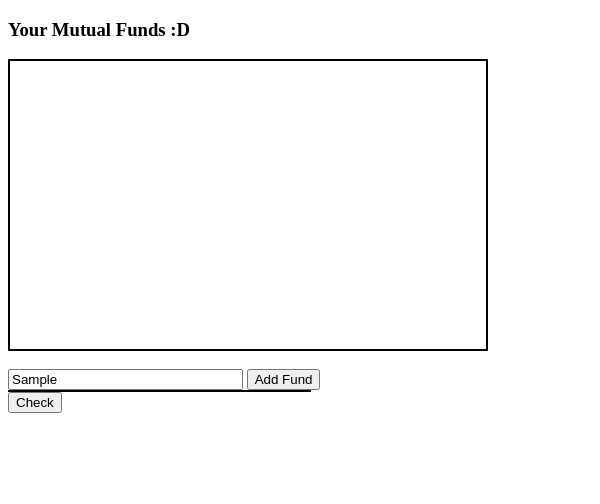
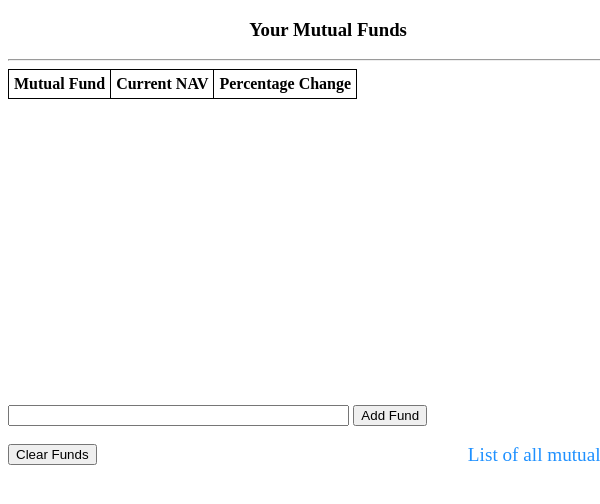
Before and after one commit to sunilkumarc/mutual-fund-tracker, a browser extension: page popup.html in a window 400 px wide. Both pictures are taken after typing "Sample" into the empty fields and a click on the button "Add Fund". Shown: the top 504 px of the page, 600 px wide, since content can reach past the window. Drawn offline with Linux system fonts and the light colour scheme; no server answers.

Commit message:
Bare minimal functionalities working with full UI.

```diff
--- a/load_data.js
+++ b/load_data.js
@@ -3,9 +3,14 @@ function round(num) {
 }
 
 $("#fund-options").click(function(ev) {
+    $("#fund-options").css("display", "none");
     $("#fund").val(ev.target.innerHTML.split("<br>")[0]);
     window.localStorage.setItem("mf_fund_id", ev.target.id);
     $("#fund-options").html("");
+});
+
+$("#funds-list").click(function() {
+    chrome.tabs.create({url: "https://mf.zerodha.com/funds", active: false});
 });
 
 $("#add-mutual-fund").click(function() {
@@ -17,10 +22,13 @@ $("#add-mutual-fund").click(function() {
         }
         data.mf_ids.push(mfId);
         chrome.storage.local.set({"mf_ids": data.mf_ids}, function(){});
+        getData(mfId);
+        window.localStorage.removeItem("mf_fund_id");
+        $("#fund").val("");
     });
 });
 
-$("#temp").click(function() {
+$("#check").click(function() {
     chrome.storage.local.get("mf_ids", function(data) {
         if (data.mf_ids != undefined) {
             alert(JSON.stringify(data.mf_ids));
@@ -28,7 +36,11 @@ $("#temp").click(function() {
             alert("Nothing stored yet!");
         }
     });
-    // chrome.storage.local.clear();
+});
+
+$("#clear").click(function() {
+    chrome.storage.local.clear();
+    $("#funds-data").html("");
 });
 
 $("#fund").keyup(function() {
@@ -46,30 +58,34 @@ $("#fund").keyup(function() {
     }
 
     $("#fund-options").html(content);
+    $("#fund-options").css("display", "block");
 });
 
-// $("#funds-data").html(autoCompleteData[0]["name"]);
+function getData(url) {
+    var url = "https://mf.zerodha.com/api/fund-info?graph_type=normal&scheme_id=" + url + "&session_token=";
+    $.get(url, function(data) {
+        var length = data['data']['graph'].length;
+        var content = "<tr>";
+        content += "<td>" + data['data']['bse_master'][0]['scheme_name'] + "</td>";
+        content += "<td>" + data['data']['graph'][length-1]['y'] + "</td>";
 
-// $.get("https://mf.zerodha.com/api/fund-info?graph_type=normal&scheme_id=14051732.00206600&session_token=", function(data) {
-//     var length = data['data']['graph'].length;
-//     content = data['data']['bse_master'][0]['scheme_name'];
-//     content += "......" + data['data']['graph'][length-1]['y'];
+        var todayValue = data['data']['graph'][length-1]['y'];
+        var yesterdayValue = data['data']['graph'][length-2]['y'];
+        var netPercentageChange = (todayValue - yesterdayValue) / todayValue * 100;
+        content += "<td>" + round(netPercentageChange) + "</td></tr>"
+        $("#funds-data").html($("#funds-data").html() + content);
+    });
+}
 
-//     var todayValue = data['data']['graph'][length-1]['y'];
-//     var yesterdayValue = data['data']['graph'][length-2]['y'];
-//     var netPercentageChange = (todayValue - yesterdayValue) / todayValue * 100;
-//     content += "......" + round(netPercentageChange) + "<br>"
-//     $("#funds-data").html($("#funds-data").html() + content);
-// });
+function loadData() {
+    $("#funds-data").html("");
+    chrome.storage.local.get("mf_ids", function(data) {
+        if (data.mf_ids != undefined && data.mf_ids.length > 0) {
+            for (var i = 0; i < data.mf_ids.length; ++i) {
+                getData(data.mf_ids[i]);
+            }
+        }
+    });
+}
 
-// $.get("https://mf.zerodha.com/api/fund-info?graph_type=normal&scheme_id=14050080.00206600&session_token=", function(data) {
-//     var length = data['data']['graph'].length;
-//     content = data['data']['bse_master'][0]['scheme_name'];
-//     content += "......" + data['data']['graph'][length-1]['y'];
-
-//     var todayValue = data['data']['graph'][length-1]['y'];
-//     var yesterdayValue = data['data']['graph'][length-2]['y'];
-//     var netPercentageChange = (todayValue - yesterdayValue) / todayValue * 100;
-//     content += "......" + round(netPercentageChange) + "<br>"
-//     $("#funds-data").html($("#funds-data").html() + content);
-// });
+loadData();
--- a/popup.html
+++ b/popup.html
@@ -4,13 +4,29 @@
     <link rel="stylesheet" href="style.css">
 </head>
 <body>
-	<h3>Your Mutual Funds :D</h3>
-    <div id="funds-data"></div><br/>
+	<h3>Your Mutual Funds</h3>
+    <hr/>
+    <table>
+        <tr>
+            <th>Mutual Fund</th>
+            <th>Current NAV</th>
+            <th>Percentage Change</th>
+        </tr>
+        <div>
+            <tbody id="funds-data">
 
+            </tbody>
+        </div>
+    </table>
+
+    <br/>
     <input type="text" id="fund"></input>
     <button id="add-mutual-fund">Add Fund</button>
     <div id="fund-options"></div>
-    <button id="temp">Check</button>
+    <br/><br/>
+    <button id="clear">Clear Funds</button>
+    <a id="funds-list">List of all mutual funds</a>
+    <!--<button id="check">Check</button>-->
 
     <script src="mf_data.js"></script>
     <script src="jquery.js"></script>
--- a/style.css
+++ b/style.css
@@ -1,19 +1,49 @@
 body {
-    min-width: 30em;
-    min-height: 25em;
+    min-width: 40em;
+    /*min-height: 25em;*/
     overflow: hidden;
 }
 
 #funds-data {
-    border: 2px solid;
+    /*border: 2px solid;*/
     height: 18em;
 }
 
 #fund {
-    width: 17em;
+    width: 25em;
 }
 
 #fund-options {
-    width: 18.8em;
+    width: 28em;
     border: 1px solid;
+    display: none;
 }
+
+button {
+    display: inline-block;
+}
+
+table, th, td {
+    border: 1px solid;
+    border-collapse: collapse;
+}
+
+th, td {
+    padding: 5px;
+    text-align: center;
+}
+
+table div {
+    height: 18em;
+}
+
+#funds-list {
+    font-size: 1.2em;
+    cursor: pointer;
+    color: dodgerblue;
+    float: right;
+}
+
+h3 {
+    text-align: center;
+}
```
Also changed, not shown: README.md.
